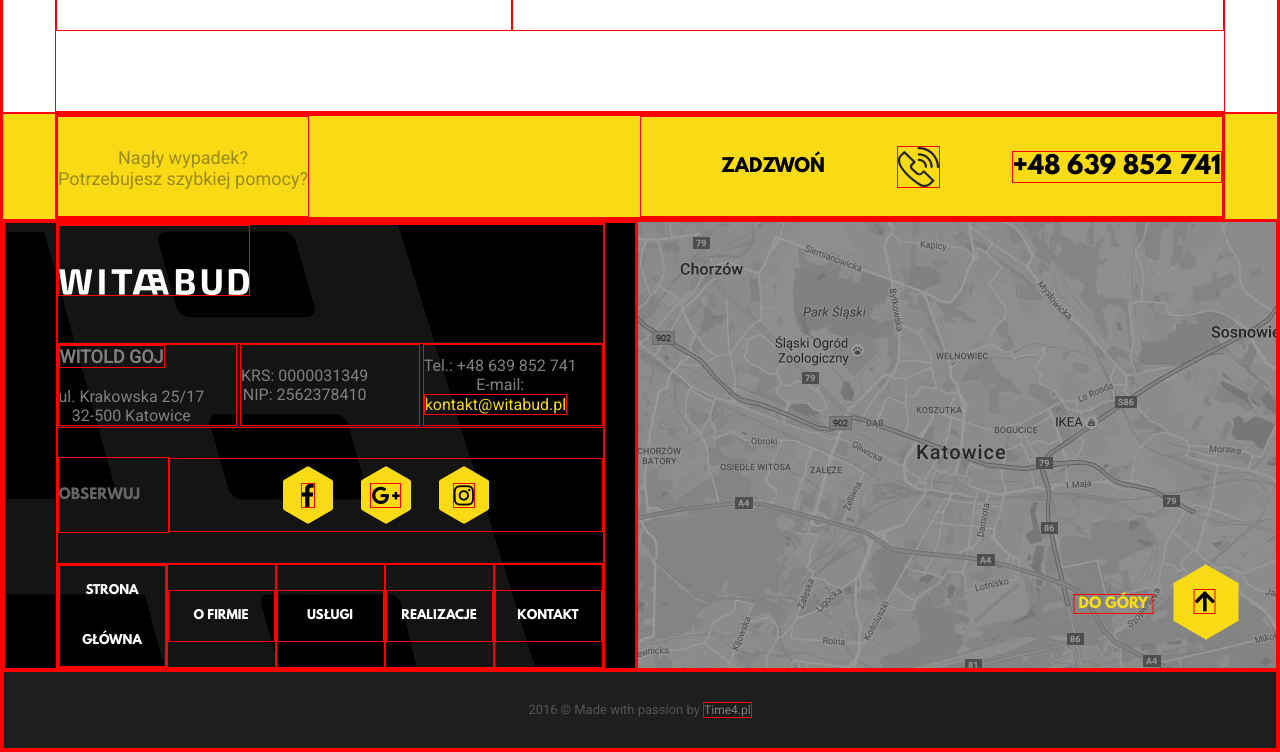
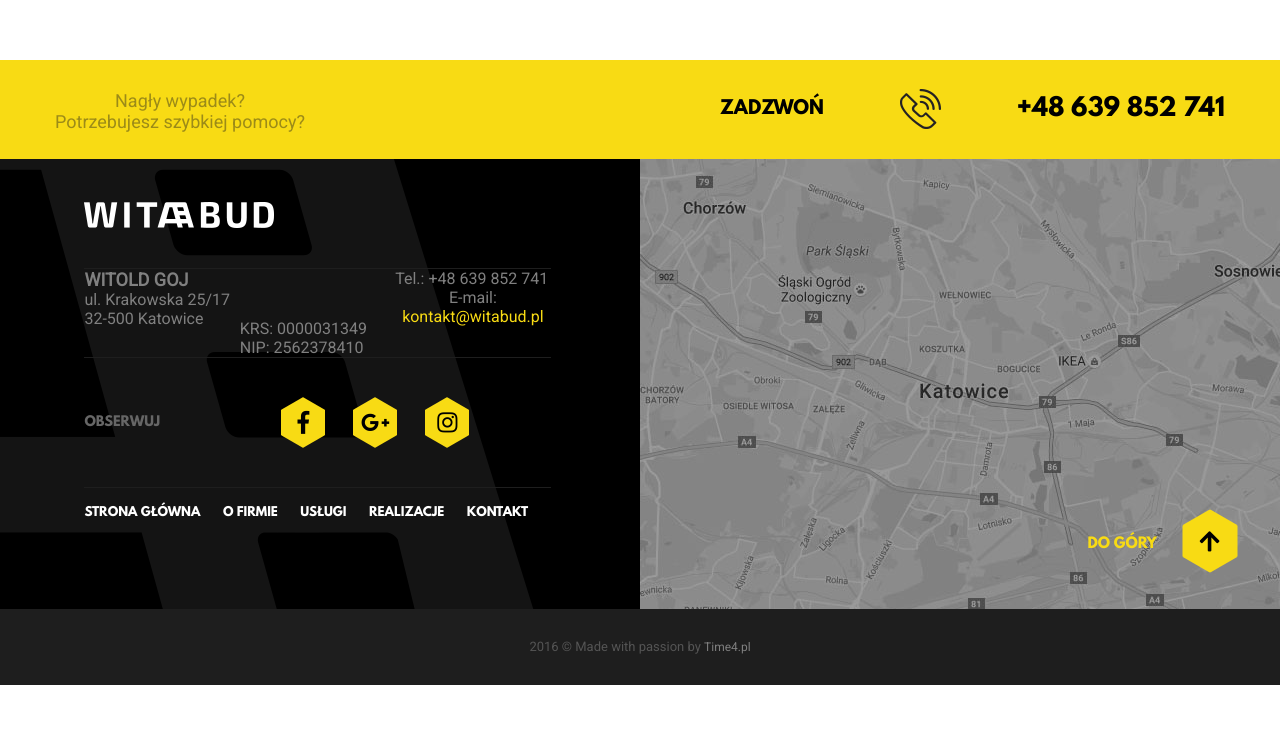
Before and after one commit to swirek-marcin/time4digital, a website: page index.html in a window 1280 px wide. Shown: the part 1918-2670 px from the top of the page. After the commit the page ends 2603 px from the top, so only its background shows below. Drawn offline with Linux system fonts and the light colour scheme.

Commit message:
Fix 480px width display for home site

```diff
--- a/index.html
+++ b/index.html
@@ -258,18 +258,19 @@
               />
             </div>
             <div class="contact-address">
-              <p class="contact-address-name contact-address-item">
-                <span>Witold Goj</span><br />ul. Krakowska 25/17<br />32-500
-                Katowice
-              </p>
-              <p class="contact-address-id contact-address-item">
-                KRS: 0000031349<br />
-                NIP: 2562378410
-              </p>
-              <p class="contact-address-mail contact-address-item">
-                Tel.: +48 639 852 741<br />
-                E-mail: <span>kontakt@witabud.pl</span>
-              </p>
+              <div class="contact-address-name contact-address-item">
+                <h5>Witold Goj</h5>
+                <p>ul. Krakowska 25/17</p>
+                <p>32-500 Katowice</p>
+              </div>
+              <div class="contact-address-id contact-address-item">
+                <p>KRS: 0000031349</p>
+                <p>NIP: 2562378410</p>
+              </div>
+              <div class="contact-address-mail contact-address-item">
+                <p>Tel.: +48 639 852 741</p>
+                <p>E-mail: <span>kontakt@witabud.pl</span></p>
+              </div>
             </div>
             <div class="contact-social">
               <p>Obserwuj</p>
--- a/sass/blocks/_contact.scss
+++ b/sass/blocks/_contact.scss
@@ -3,24 +3,31 @@
 @import '../variables/fonts';
 
 .contact {
+  // padding-left: 25px;
+  // padding-right: 25px;
   background-color: $black;
   background-image: url(../../images/logo_big.png);
   background-repeat: no-repeat;
   background-position-x: 90%;
-  background-position-y: 70%;
+  background-position-y: 60%;
+
+  &-wrapper {
+    padding-left: 25px;
+    padding-right: 25px;
+  }
 
   &-container {
-    width: 90%;
     margin: 0 auto;
   }
 
   &-logo-img {
     padding-top: 43px;
-    margin: 0 auto 40px;
+    padding-bottom: 40px;
   }
 
   &-logo {
     border-bottom: 1px solid $contact-after;
+    font-size: 0;
   }
 
   &-address {
@@ -40,7 +47,7 @@
     &-name {
       padding-top: 28px;
 
-      span {
+      h5 {
         font-size: $font-size-s;
         font-family: $roboto;
         text-transform: uppercase;
@@ -62,10 +69,10 @@
     flex-direction: column;
 
     p {
-      font-size: $font-size-xs;
+      font-size: $font-size-xxs;
       text-transform: uppercase;
       color: $text-contact-social;
-      padding: 28px;
+      padding: 40px;
       text-align: center;
     }
 
@@ -79,8 +86,8 @@
       display: flex;
       justify-content: center;
       align-items: center;
-      width: 50px;
-      height: 28px;
+      width: 44px;
+      height: 25px;
       border: none;
       background-color: $yellow;
       position: relative;
@@ -139,20 +146,22 @@
     overflow: hidden;
     max-height: 300px;
     position: relative;
+    // padding: 0;
 
     img {
       filter: grayscale(40);
       height: auto;
       max-width: 100%;
       display: block;
+      // padding: 0;
     }
 
     &-hexagon {
       display: flex;
       justify-content: center;
       align-items: center;
-      width: 65px;
-      height: 38px;
+      width: 55px;
+      height: 31px;
       border: none;
       background-color: $yellow;
       position: absolute;
@@ -200,8 +209,8 @@
 //Min width 480px
 @media all and (min-width: 480px) {
   .contact {
-    background-position-x: 110%;
-    background-position-y: 10%;
+    background-position-x: 140%;
+    background-position-y: -60%;
 
     &-logo {
       text-align: left;
@@ -212,7 +221,12 @@
       flex-direction: row;
       align-items: center;
       justify-content: space-between;
-      padding: 20px 0;
+      // padding: 20px 0;
+
+      p {
+        text-align: left;
+        padding-left: 0;
+      }
 
       &-item {
         margin: 22px 14px;
@@ -223,17 +237,23 @@
       }
     }
 
+    &-map {
+      padding: 0;
+    }
+
     &-menu {
       justify-content: space-between;
 
       &-item {
-        width: 20%;
+        // width: 20%;
+        width: auto;
 
         a {
-          font-size: 8px;
+          font-size: 12px;
           padding: 0;
           width: 100%;
-          text-align: center;
+          line-height: 60px;
+          // text-align: right;
         }
       }
     }
@@ -244,8 +264,13 @@
         display: flex;
         flex-direction: column;
         width: 50%;
-        align-items: center;
-        justify-content: center;
+        flex-grow: 1;
+        align-items: flex-start;
+        // justify-content: center;
+      }
+
+      &-id {
+        padding-top: 50px;
       }
     }
   }
--- a/sass/global/_global.scss
+++ b/sass/global/_global.scss
@@ -6,7 +6,7 @@
   margin: 0;
   padding: 0;
   box-sizing: border-box;
-  border: 1px solid red;
+  //border: 1px solid red;
 }
 
 body {
```
Also changed, not shown: css/main.css, 1 other file.
